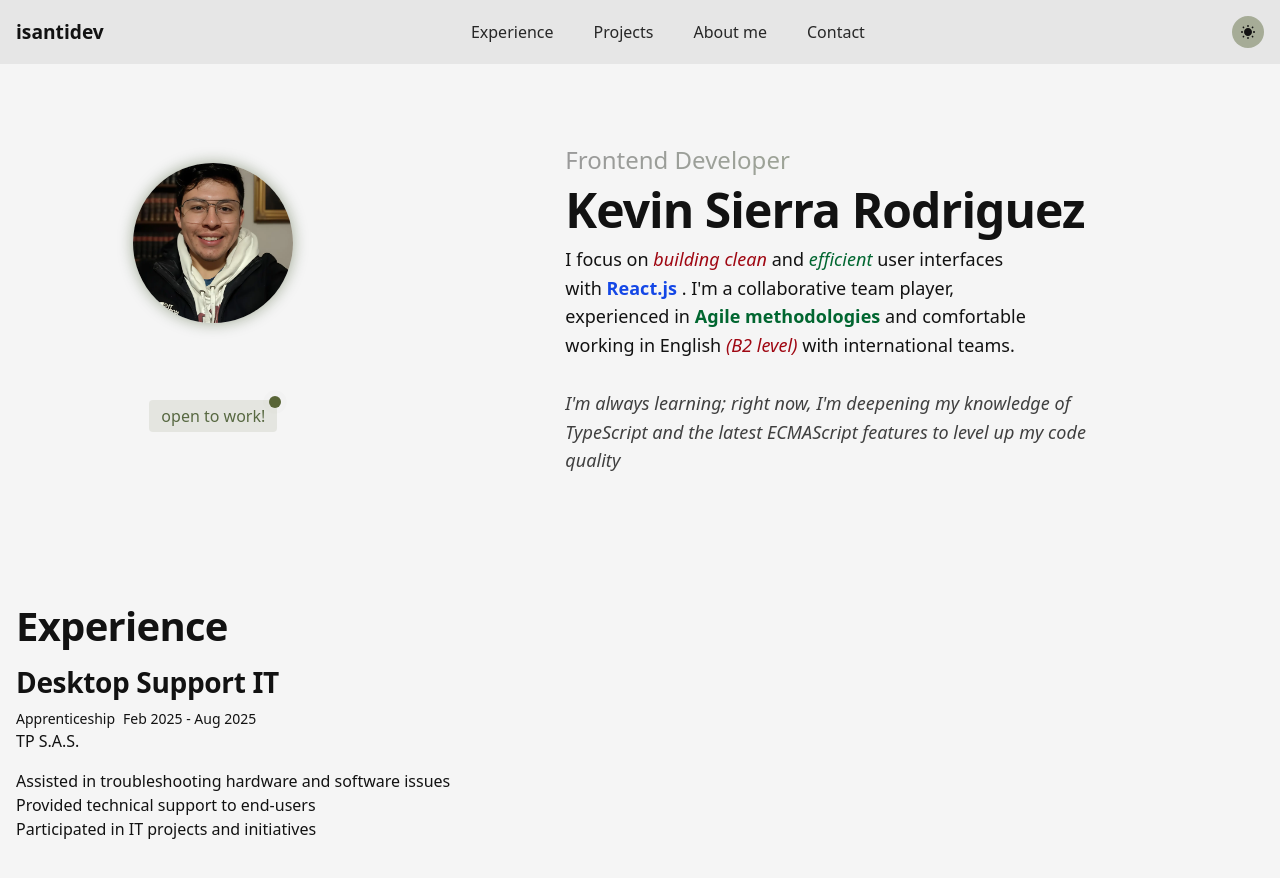
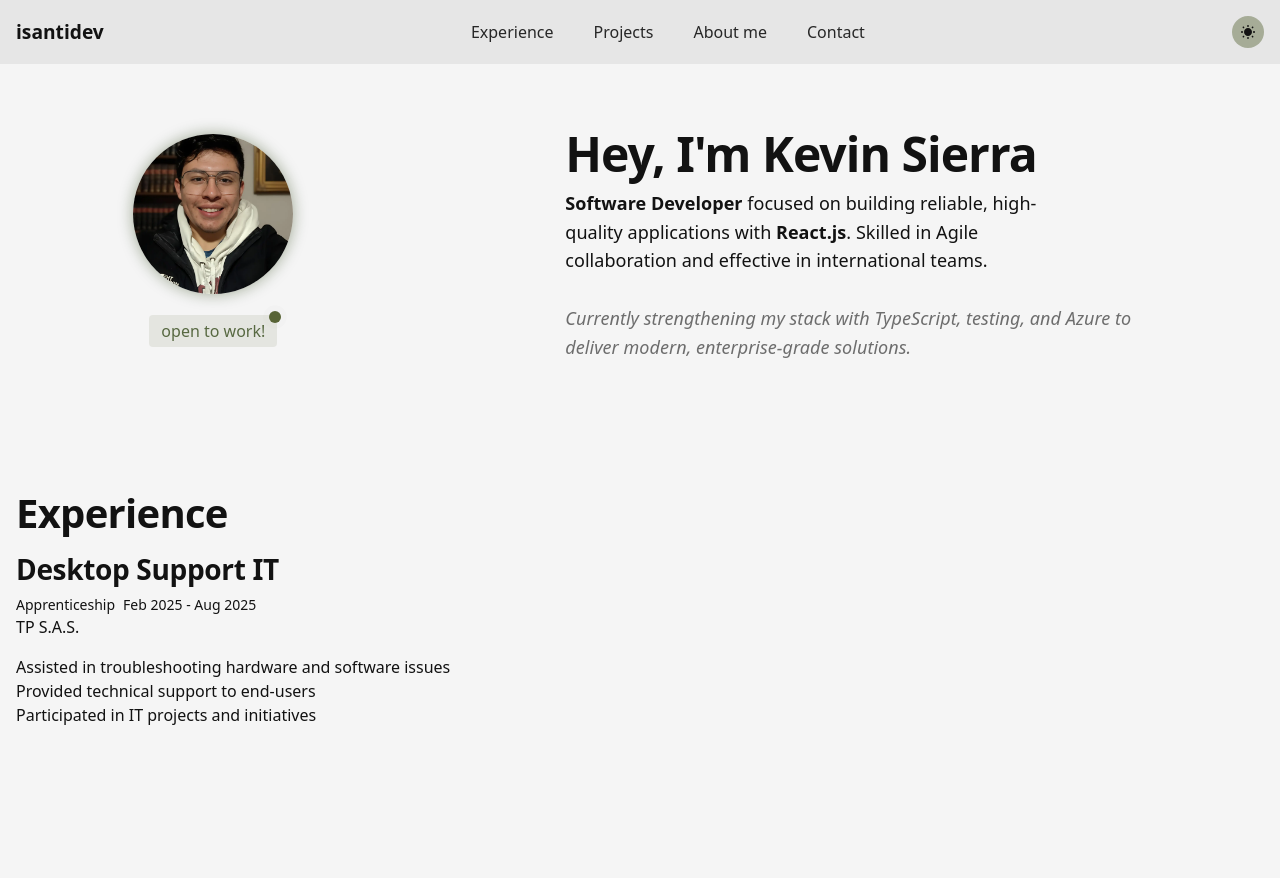
Before and after one commit to isantidev/my-portfolio, a React (Vite) app: page / in a window 1280 px wide. Shown: the top 878 px of the page. Built offline with nearby package versions, Linux system fonts and the light colour scheme.

Commit message:
Text improvement, shoter, concise and better readability

```diff
--- a/src/components/layout/Hero.jsx
+++ b/src/components/layout/Hero.jsx
@@ -33,44 +33,20 @@ const Hero = () => {
                     </div>
 
                     <div className="flex flex-col max-w-xl h-full gap-2 justify-between items-center text-center md:col-span-2 md:items-start">
-                        <span
-                            className="font-medium text-2xl text-transparent md:mt-4 bg-clip-text bg-gradient-to-r from-custom-text via-custom-accent to-custom-text opacity-40 animate-gradient"
-                            aria-label="Career Profile"
-                        >
-                            Frontend Developer
-                        </span>
                         <h1 className="text-pretty md:text-left">
-                            Kevin Sierra Rodriguez
+                            Hey, I'm Kevin Sierra
                         </h1>
                         <p className="text-balance md:text-left">
-                            I focus on{" "}
-                            <i className="text-red-800 dark:text-red-200">
-                                building clean
-                            </i>{" "}
-                            and
-                            <i className="text-green-800 dark:text-green-200">
-                                {" "}
-                                efficient{" "}
-                            </i>{" "}
-                            user interfaces with
-                            <strong className="text-blue-700 dark:text-blue-300">
-                                {" "}
-                                React.js{" "}
-                            </strong>
-                            . I'm a collaborative team player, experienced in{" "}
-                            <strong className="text-green-800 dark:text-green-200">
-                                Agile methodologies
-                            </strong>{" "}
-                            and comfortable working in English{" "}
-                            <i className="text-red-800 dark:text-red-300">
-                                (B2 level)
-                            </i>{" "}
-                            with international teams. <br />
+                            <strong>Software Developer</strong> focused on
+                            building reliable, high-quality applications with
+                            <strong> React.js</strong>. Skilled in Agile
+                            collaboration and effective in international teams.
                             <br />
-                            <i className="text-custom-text/80">
-                                I'm always learning; right now, I'm deepening my
-                                knowledge of TypeScript and the latest
-                                ECMAScript features to level up my code quality
+                            <br />
+                            <i className="text-custom-text/60">
+                                Currently strengthening my stack with
+                                TypeScript, testing, and Azure to deliver
+                                modern, enterprise-grade solutions.
                             </i>
                         </p>
                     </div>
```
